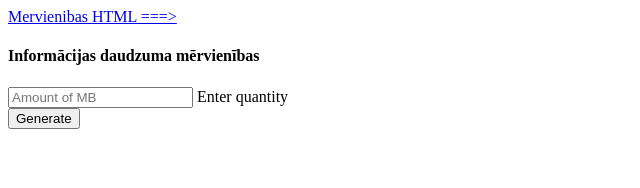
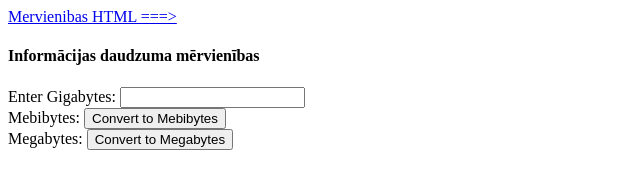
Before and after one commit to BonitoFleik/CreateNewDatorika, a plain HTML site: page mervienibas.html in a window 1280 px wide. Shown: the whole page, without its empty margins (0-640 px from the left). Drawn offline with Linux system fonts and the light colour scheme.

Commit message:
I added mervienibas thingy to code

```diff
--- a/mervienibas.html
+++ b/mervienibas.html
@@ -12,11 +12,18 @@ Click nbfs://nbhost/SystemFileSystem/Templates/ClientSide/html.html to edit this
     <body>
         <a id = "use" href="index.html">Mervienibas HTML ===></a>
         <h4>Informācijas daudzuma mērvienības</h4>
-
-  <form>
-      <input type = "text" id = "first" placeholder="Amount of MB"> Enter quantity</input>
-  <br>
-  <input type = "button" id = "button" onclick="generate()" value = "Generate">
-  </form>
+  <div class="container">
+    <label for="inputField">Enter Gigabytes:</label>
+    <input type="number" id="inputField" step="any" min="0">
+    <br>
+    <label for="outputField1">Mebibytes:</label>
+    <output id="outputField1"></output>
+    <button onclick="ToMebibytes()">Convert to Mebibytes</button>
+    <br>
+    <label for="outputField2">Megabytes:</label>
+    <output id="outputField2"></output>
+    <button onclick="toMegabytes()">Convert to Megabytes</button>
+  </div>
+        <script src="mervienibas.html.js"></script>
     </body>
 </html>
--- a/mervienibas.html.js
+++ b/mervienibas.html.js
@@ -1,4 +1,11 @@
-/*
- * Click nbfs://nbhost/SystemFileSystem/Templates/Licenses/license-default.txt to change this license
- * Click nbfs://nbhost/SystemFileSystem/Templates/ClientSide/javascript.js to edit this template
- */
+function ToMebibytes() {
+  var gigabytes = parseFloat(document.getElementById("inputField").value);
+  var mebibytes = gigabytes * 1024;
+  document.getElementById("outputField1").textContent = mebibytes.toFixed(2) + " MiB";
+}
+
+function toMegabytes() {
+  var gigabytes = parseFloat(document.getElementById("inputField").value);
+  var megabytes = gigabytes * 1000;
+  document.getElementById("outputField2").textContent = megabytes.toFixed(2) + " MB";
+}
```
